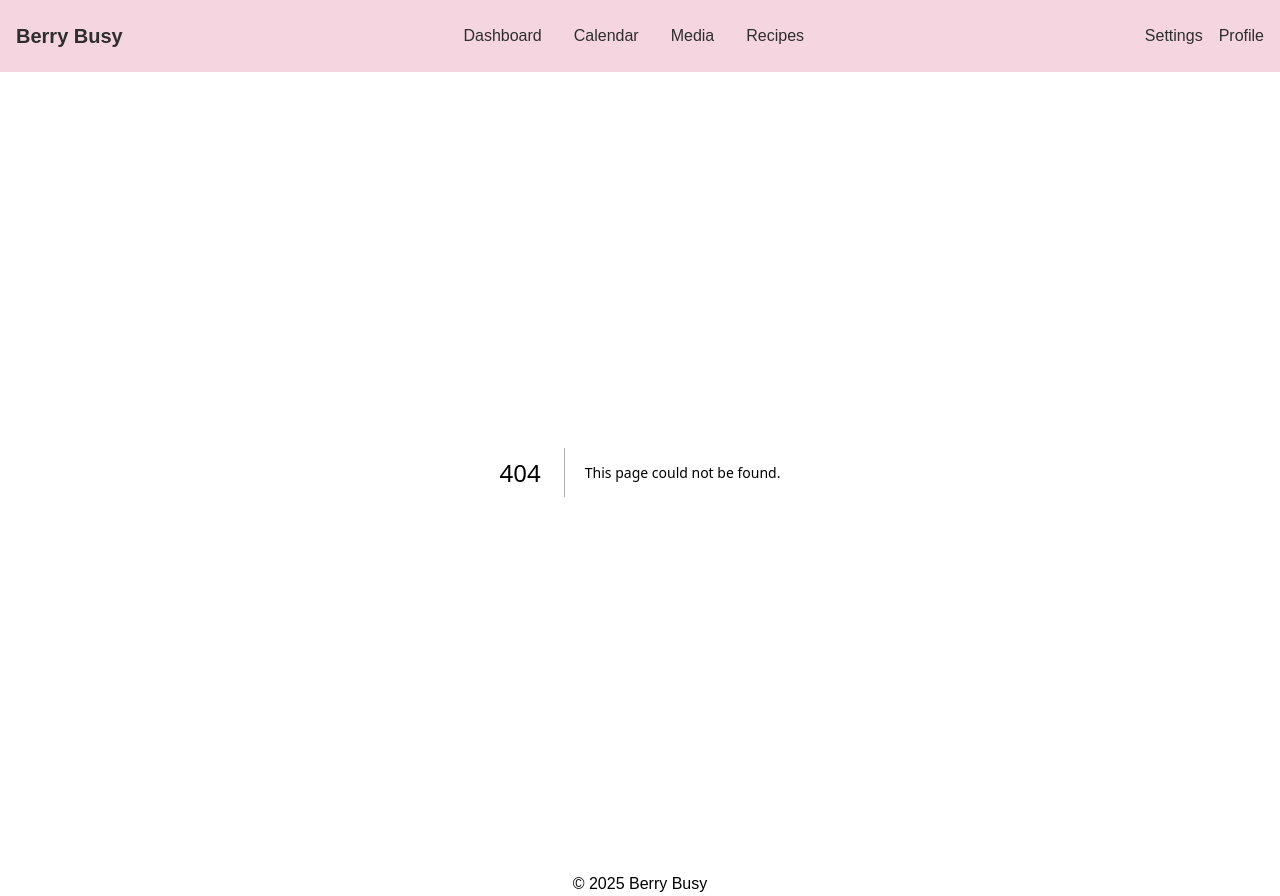
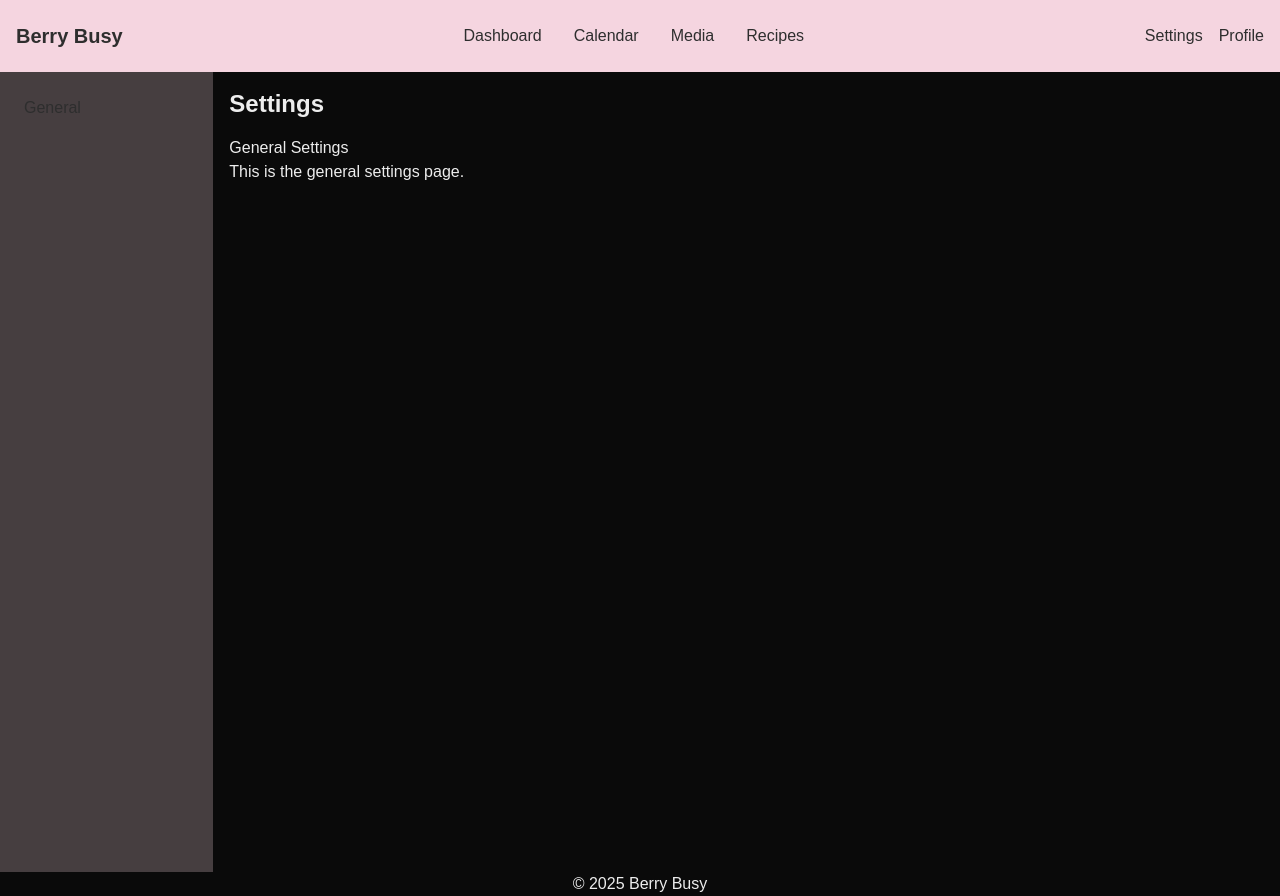
Before and after one commit to NicoleHenrici/berrybusy, a Next.js app: page /settings/general in a window 1280 px wide. Before the commit this address had no page. Built offline with nearby package versions, Linux system fonts and the light colour scheme.

Commit message:
(settings) added general settings page to settings route

```diff
--- /dev/null
+++ b/src/app/settings/general/page.tsx
@@ -0,0 +1,8 @@
+export default function SettingsGeneralPage() {
+  return (
+    <>
+      <h1>General Settings</h1>
+      <p>This is the general settings page.</p>
+    </>
+  );
+}
```
